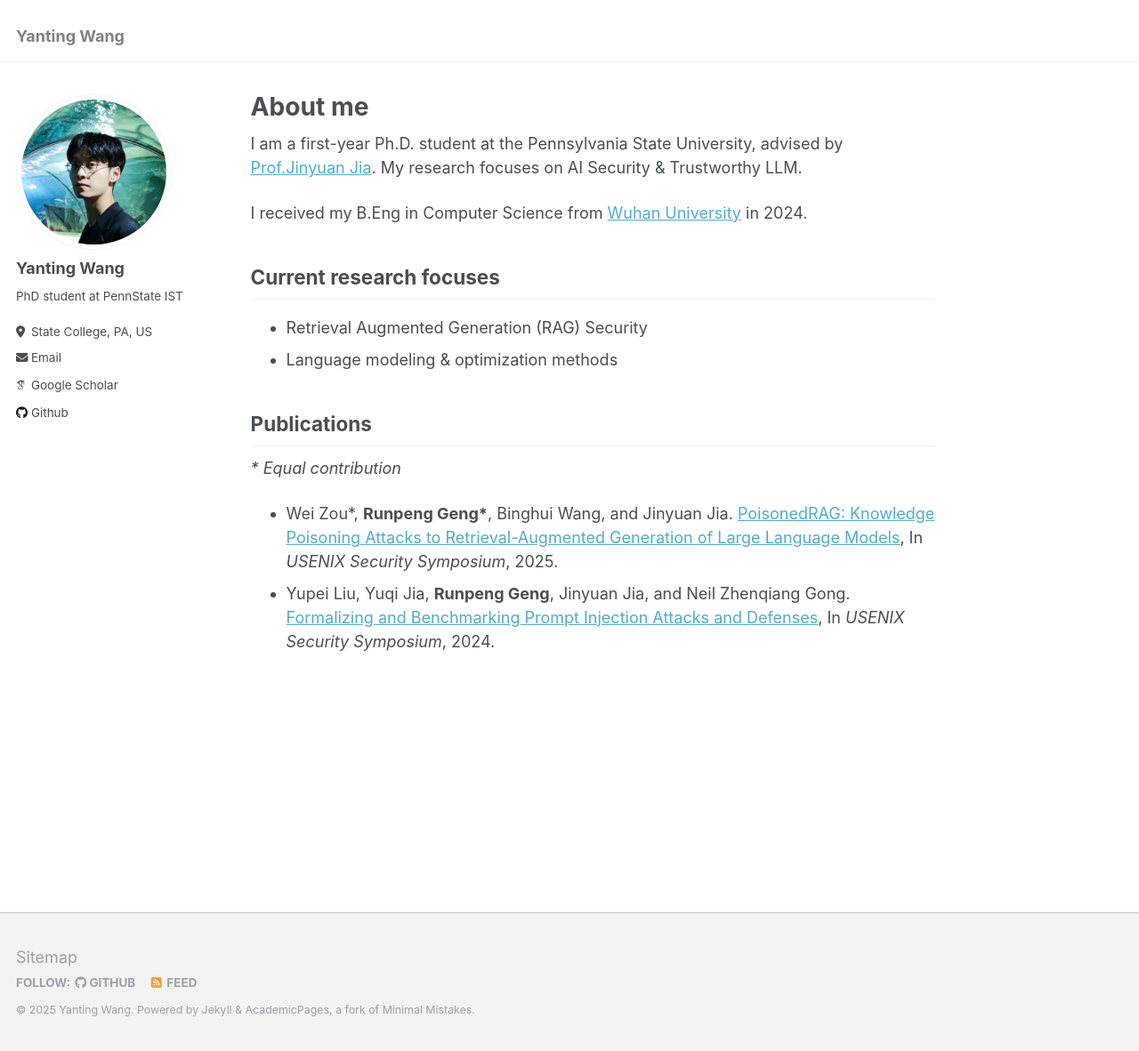
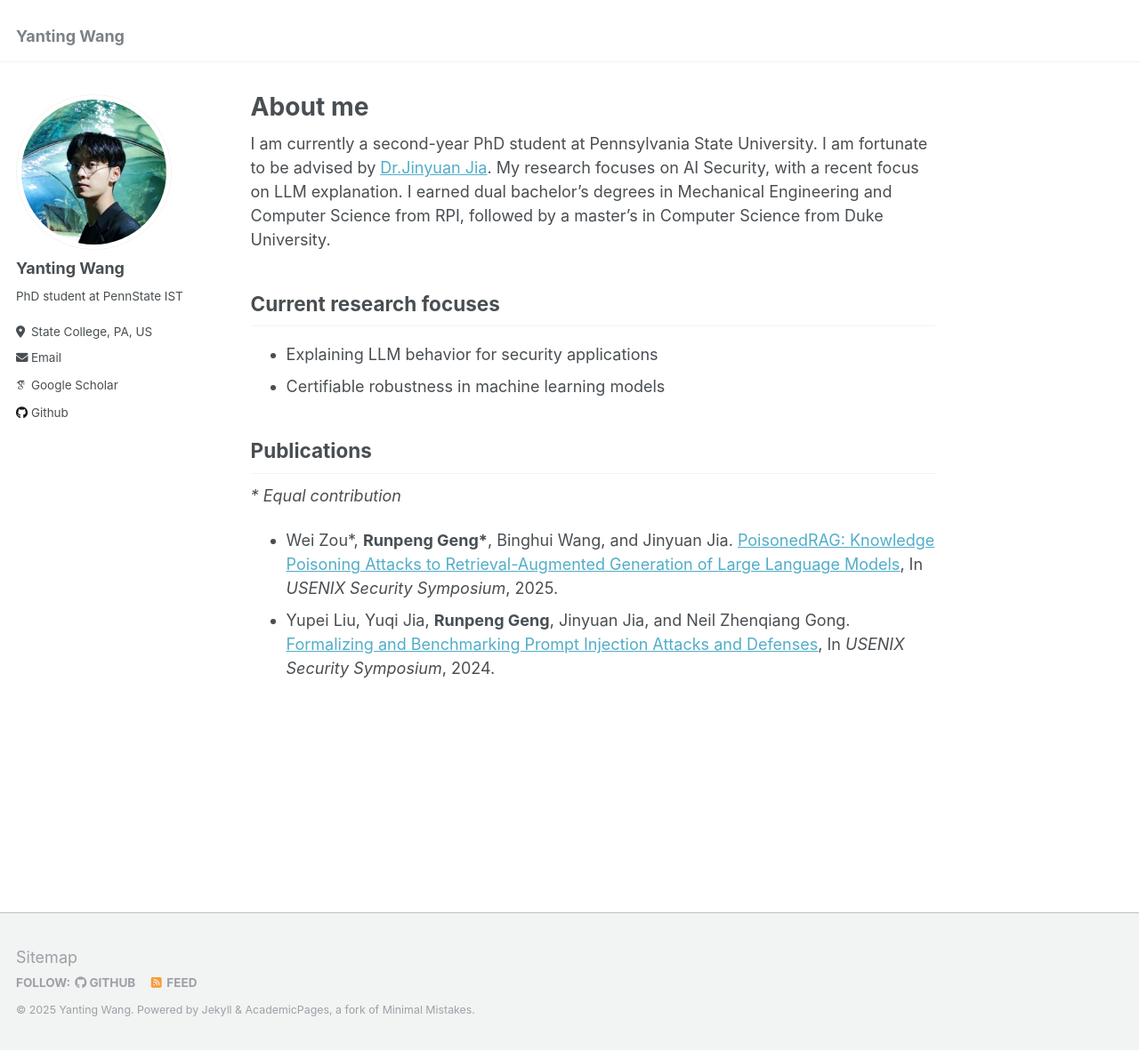
Before and after one commit to Wang-Yanting/Wang-Yanting.github.io, a Jekyll site: the page built from _pages/about.md, in a window 1280 px wide and 1182 px high. Shown: the whole window at 89% size. Built offline with Jekyll 4.4.1, drawn with Linux system fonts in a browser that asks for light colours; some web fonts are replaced.

Commit message:
Update about.md

```diff
--- a/_pages/about.md
+++ b/_pages/about.md
@@ -8,16 +8,13 @@ redirect_from:
   - /about.html
 ---
 
-I am a first-year Ph.D. student at the Pennsylvania State University, advised by [Prof.Jinyuan Jia](https://jinyuan-jia.github.io/). My research focuses on AI Security & Trustworthy LLM.
-
-I received my B.Eng in Computer Science from [Wuhan University](https://www.whu.edu.cn/) in 2024.
-
+I am currently a second-year PhD student at Pennsylvania State University. I am fortunate to be advised by [Dr.Jinyuan Jia](https://jinyuan-jia.github.io/). My research focuses on AI Security, with a recent focus on LLM explanation. I earned dual bachelor’s degrees in Mechanical Engineering and Computer Science from RPI, followed by a master’s in Computer Science from Duke University.
 
 
 ## Current research focuses
 
-* Retrieval Augmented Generation (RAG) Security
-* Language modeling & optimization methods
+* Explaining LLM behavior for security applications
+* Certifiable robustness in machine learning models
 
 
 
```
